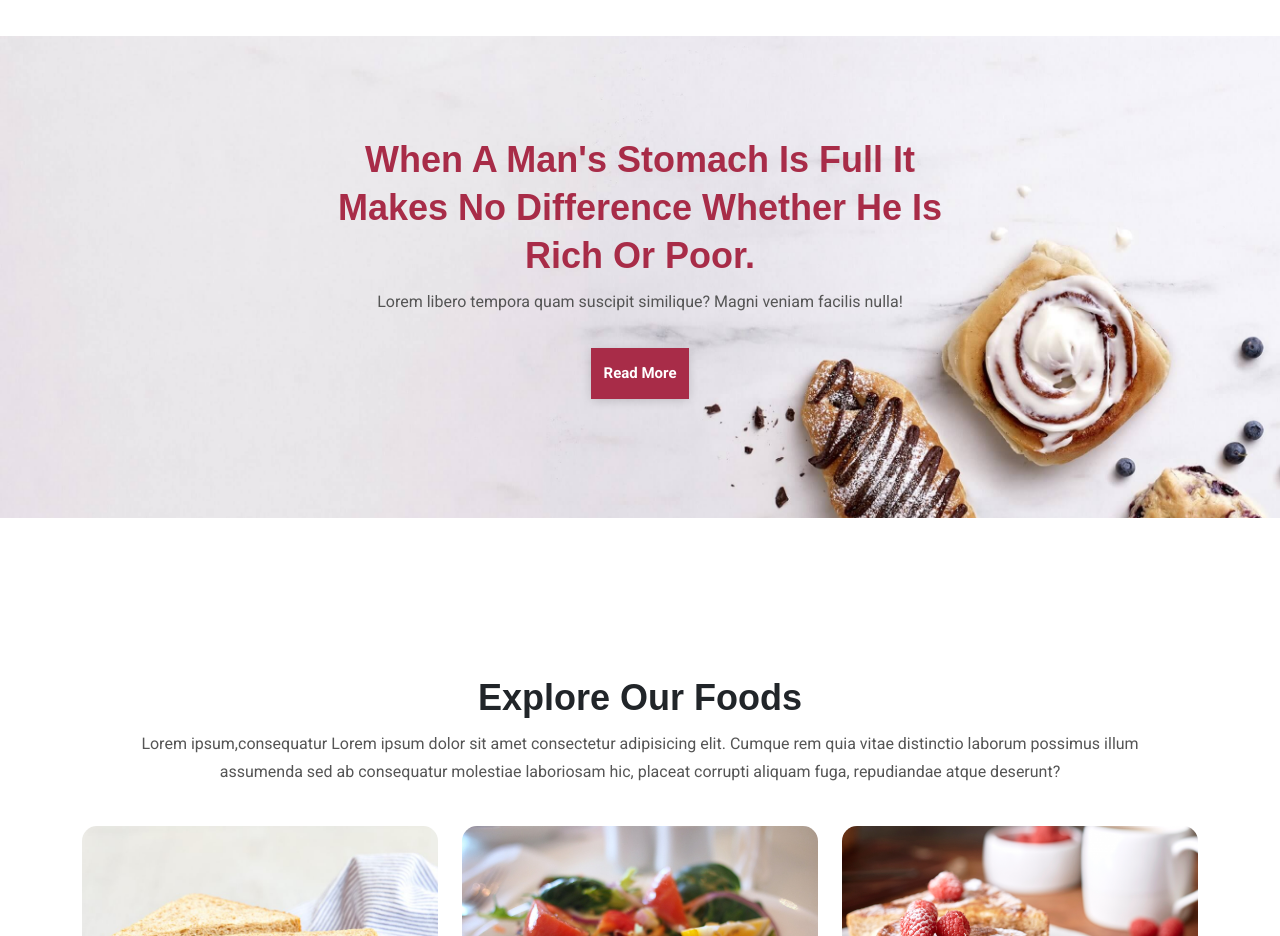
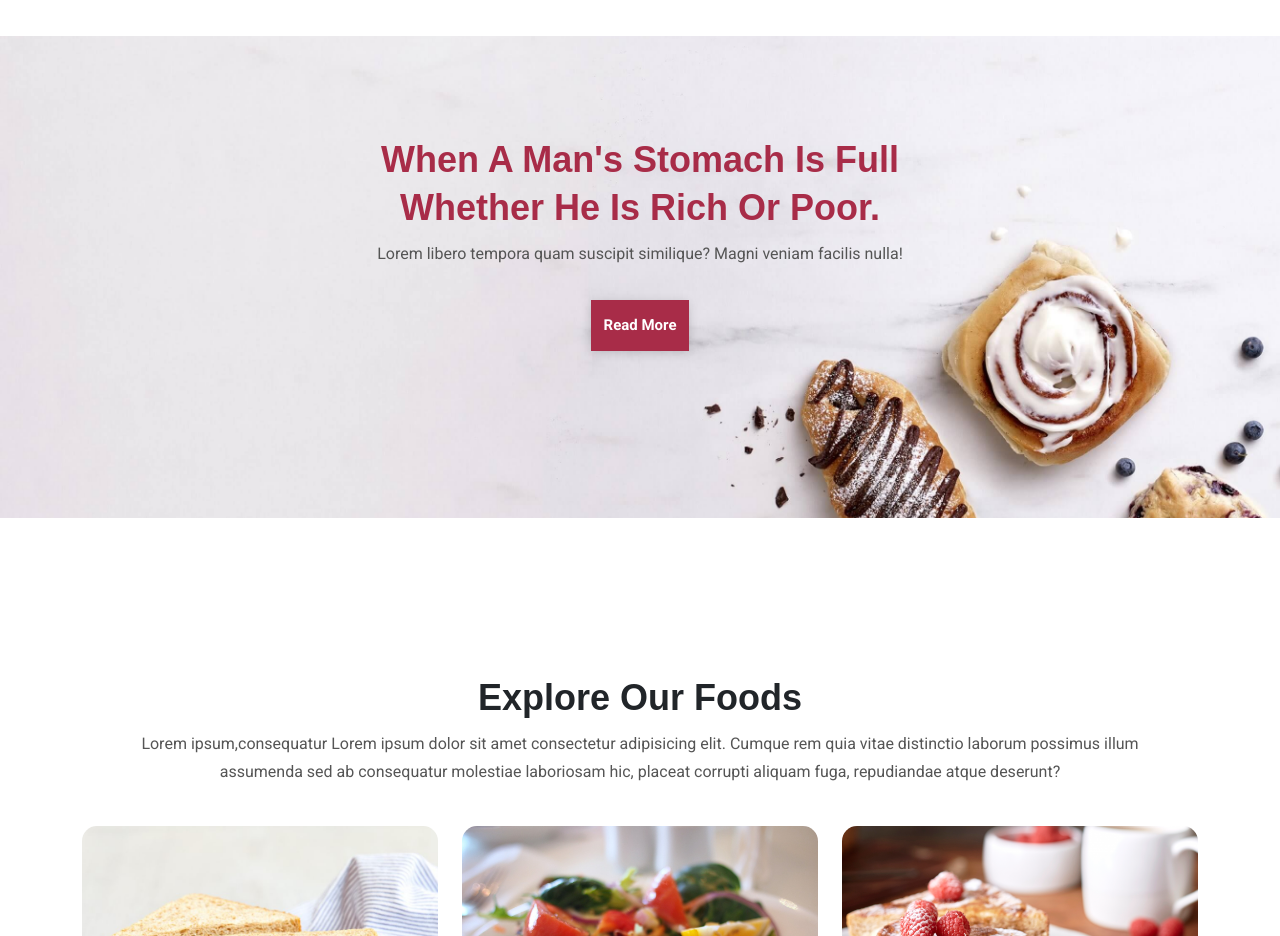
Before and after one commit to Boopathy329/foodwebsite_bsp, a plain HTML site: page index.html in a window 1280 px wide. Shown: the part 2580-3516 px from the top of the page. Drawn offline with nearby package versions, Linux system fonts and the light colour scheme.

Commit message:
j commit

```diff
--- a/index.html
+++ b/index.html
@@ -177,7 +177,7 @@
       <div class="row">
         <div class="col-sm-12 col-sm-mx-2">
           <div class="text-content">
-            <h2>When a man's stomach is full it makes no difference whether he is rich or poor.</h2>
+            <h2>When a man's stomach is full  whether he is rich or poor.</h2>
             <p>Lorem  libero tempora quam suscipit similique? Magni veniam facilis nulla!</p>
             <button class="main-btn mt-3">Read More</button>
           </div>
```
